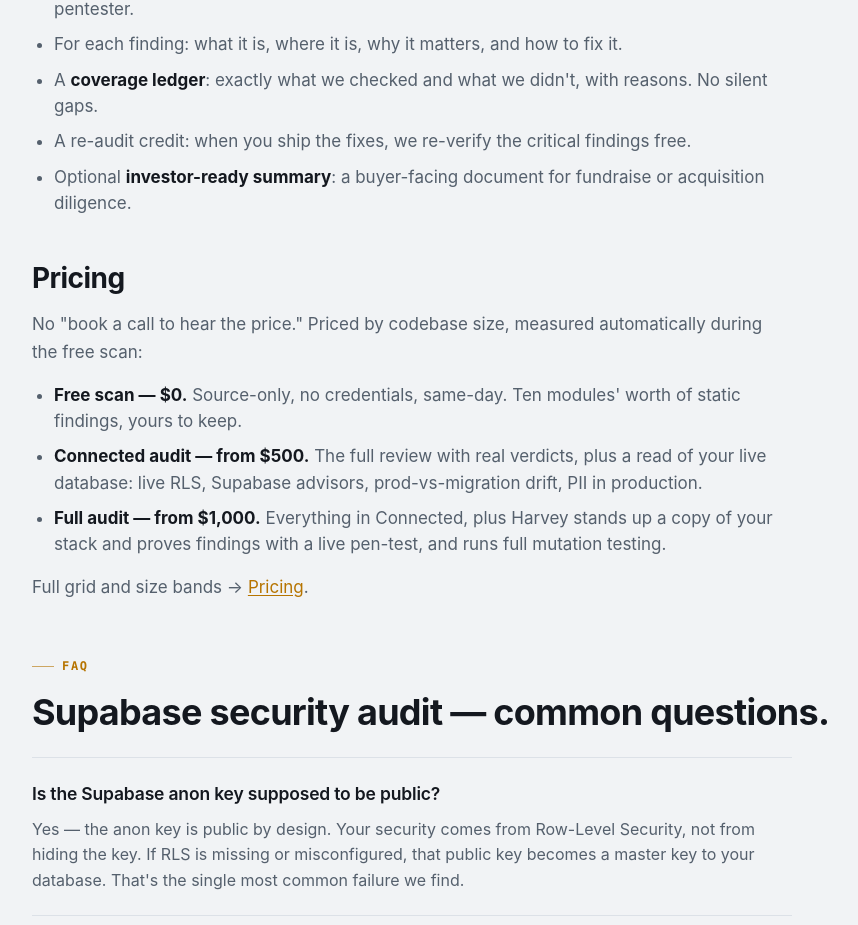
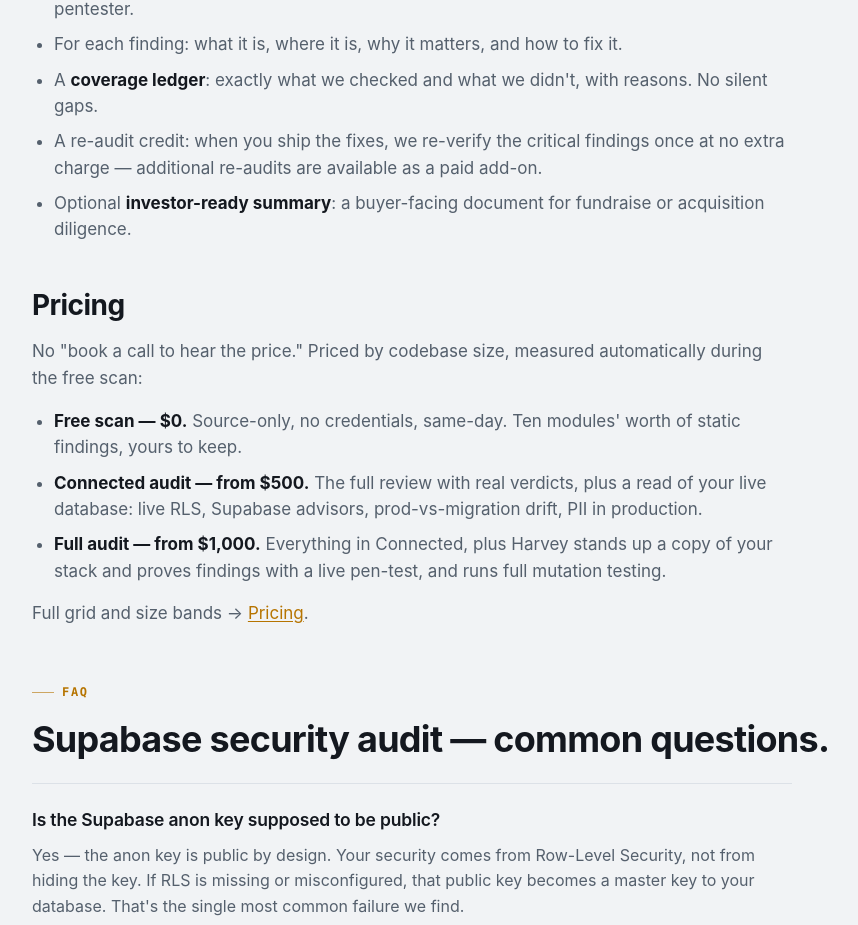
Before and after one commit to jharvieux/Harvey, a Next.js app in the folder site/: page /supabase-security-audit in a window 1280 px wide. Shown: the part 2396-3321 px from the top of the page, without its empty margins (92-950 px from the left). Built offline with nearby package versions, Linux system fonts and the light colour scheme.

Commit message:
docs(#1013): re-audit pricing — one rescan included, additional charged (#1016)
Reflects the operator packaging decision in pricing/service copy. #1013 stays open for the rate + site redeploy.

```diff
--- a/site/app/pricing/page.tsx
+++ b/site/app/pricing/page.tsx
@@ -233,7 +233,8 @@ export default function Pricing() {
             <div className="addons" style={{ marginTop: "14px" }}>
               <span className="addon-tag">Included</span>
               <p>
-                <b>Re-audit credit.</b> When you ship the fixes, we re-verify the critical findings for free. The
+                <b>Re-audit credit.</b> When you ship the fixes, we re-verify the critical findings once at no extra
+                charge — additional re-audits are available as a paid add-on. The
                 repeat-customer diff automates it, so it&apos;s cheap for us and high-trust for you.
               </p>
             </div>
--- a/site/app/supabase-security-audit/page.tsx
+++ b/site/app/supabase-security-audit/page.tsx
@@ -209,7 +209,7 @@ CREATE POLICY "users can read" ON documents
                   A <b>coverage ledger</b>: exactly what we checked and what we didn&apos;t, with reasons. No silent
                   gaps.
                 </li>
-                <li>A re-audit credit: when you ship the fixes, we re-verify the critical findings free.</li>
+                <li>A re-audit credit: when you ship the fixes, we re-verify the critical findings once at no extra charge — additional re-audits are available as a paid add-on.</li>
                 <li>
                   Optional <b>investor-ready summary</b>: a buyer-facing document for fundraise or acquisition diligence.
                 </li>
```
Also changed, not shown: 2 other files (tests, documents, lock files or other folders).
